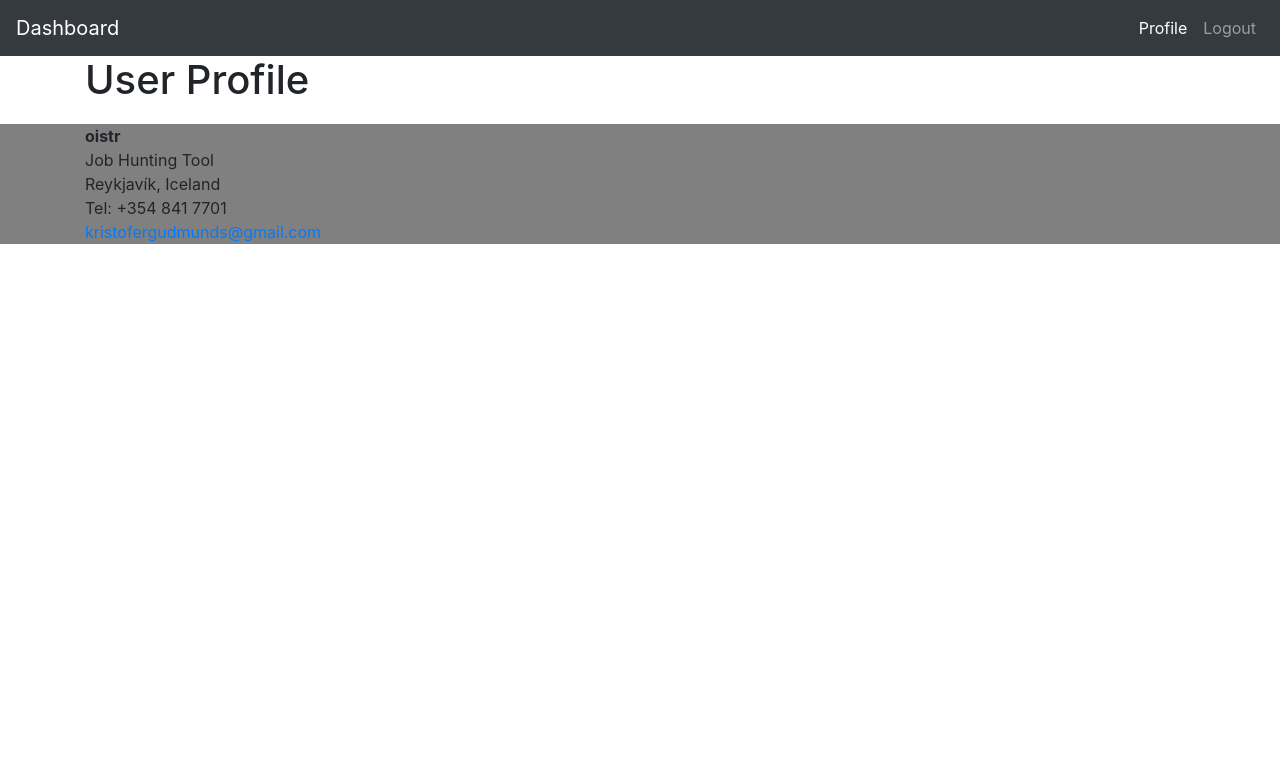
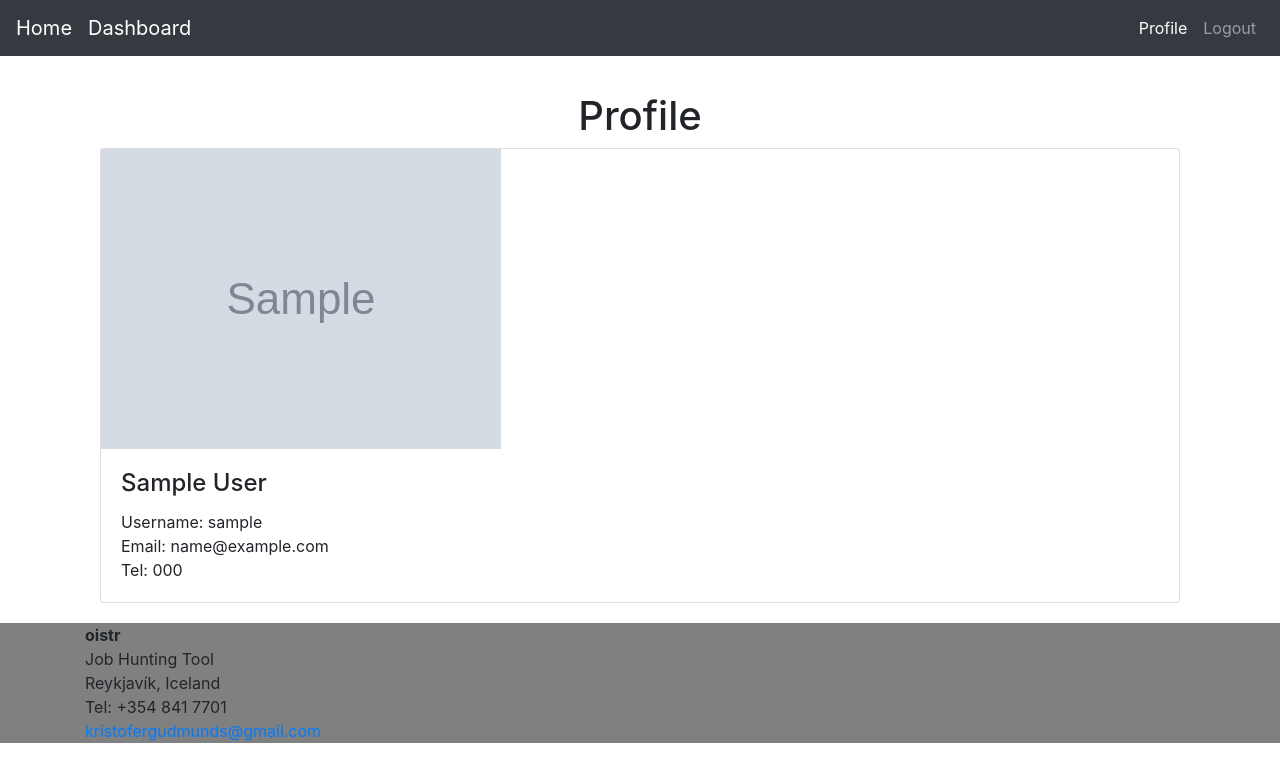
Before and after one commit to stofistofi/oistr, a Django app: page /user/profile in a window 1280 px wide. Shown: the top 782 px of the page. Run offline with Django 3.2, Linux system fonts and the light colour scheme; a user stored in the database is signed in; tables that the repository leaves empty hold one stand-in row (values such as "Sample post"); grey boxes marked "Sample" are stand-in pictures; some libraries are stand-ins or nearby versions.

Commit message:
slight css/html fixes

```diff
--- a/oistr/static/css/main.css
+++ b/oistr/static/css/main.css
@@ -26,3 +26,7 @@
 #dashboard-columns {
     margin: 0px;
 }
+
+#full-margin {
+    margin-top: 100px;
+}
--- a/oistr/templates/base.html
+++ b/oistr/templates/base.html
@@ -17,6 +17,7 @@
     <div id="page-container">
 
         <nav class="navbar navbar-expand-lg navbar-dark bg-dark" id="navbar">
+            <a class="navbar-brand" href="{% url 'home' %}">Home</a>
             <a class="navbar-brand" href="{% url 'dashboard' %}">Dashboard</a>
 
             <div class="collapse navbar-collapse" id="navbarSupportedContent">
--- a/oistr/templates/home/home.html
+++ b/oistr/templates/home/home.html
@@ -2,6 +2,9 @@
 
 {% block content %}
 
-<h1>Welcome!</h1>
+    <div class="heading">
+        <h2>Welcome!</h2>
+        <a href="{% url 'dashboard' %}" class="block btn btn-primary">See Your Dashboard</a>
+    </div>
 
 {% endblock %}
--- a/oistr/templates/user/profile.html
+++ b/oistr/templates/user/profile.html
@@ -1,5 +1,25 @@
 {% extends 'base.html' %}
 
 {% block content %}
-    <h1>User Profile</h1>
+            <div class="container-fluid">
+                <div class="row">
+                    <div class="col-12 mt-3">
+                        <h1 class="heading">Profile</h1>
+                        <div class="card">
+                            <div class="card-horizontal">
+                                <div class="img-square-wrapper" id="profile-img-square-wrapper">
+                                    <img class="profile-image" src="/media/{{ user.profile.profileImage }}" alt="Profile Image">
+                                </div>
+                                <div class="card-body">
+                                    <h4 class="card-title">{{ user.first_name }} {{ user.last_name }}</h4>
+                                    <p class="card-text">
+                                        Username: {{ user.username }} <br>
+                                        Email: {{ user.email }}<br>
+                                        Tel: {{ user.profile.phone }}</p>
+                                </div>
+                            </div>
+                        </div>
+                    </div>
+                </div>
+            </div>
 {% endblock %}
```
Also changed, not shown: oistr/static/css/home.css (added).
